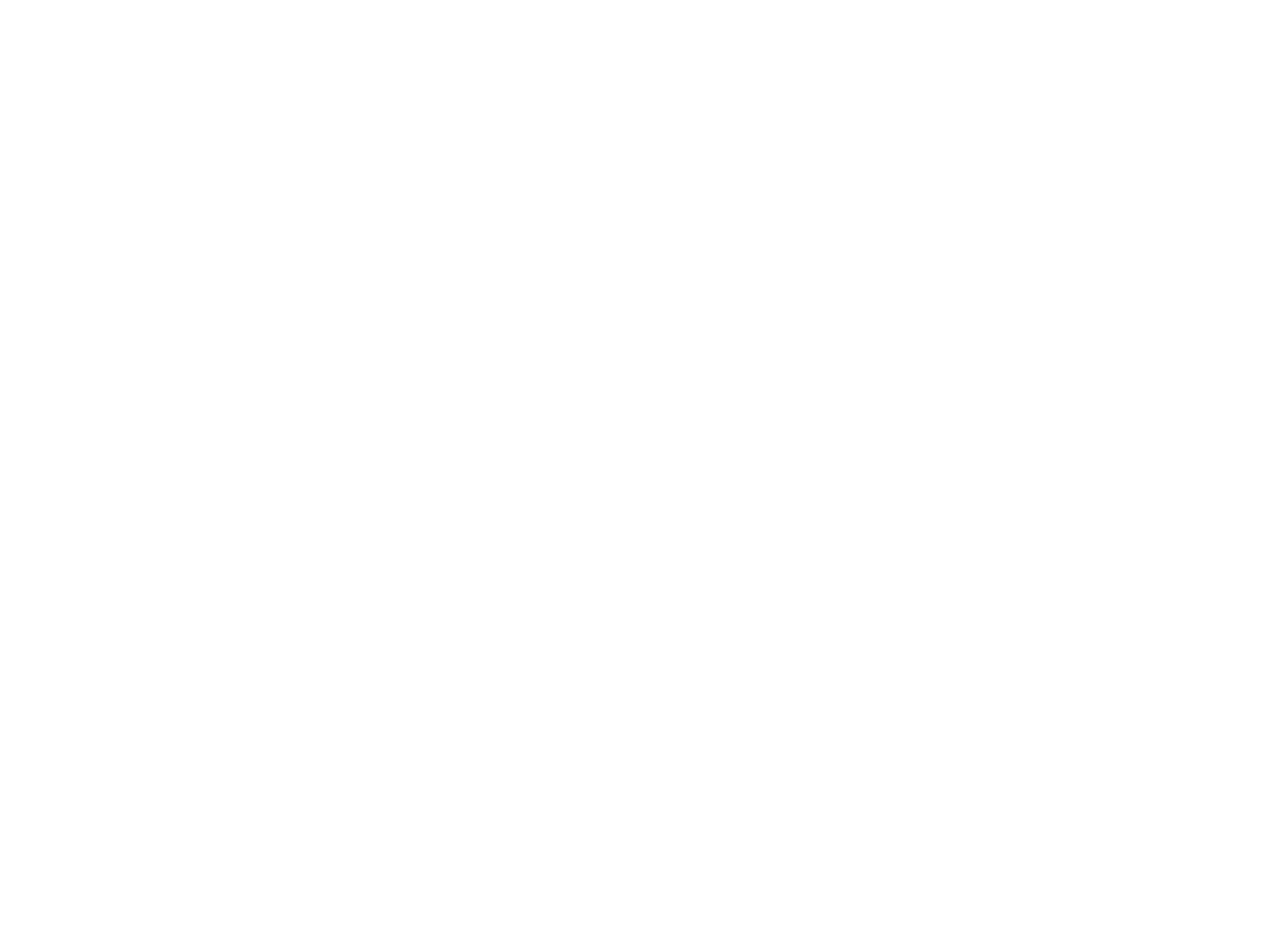
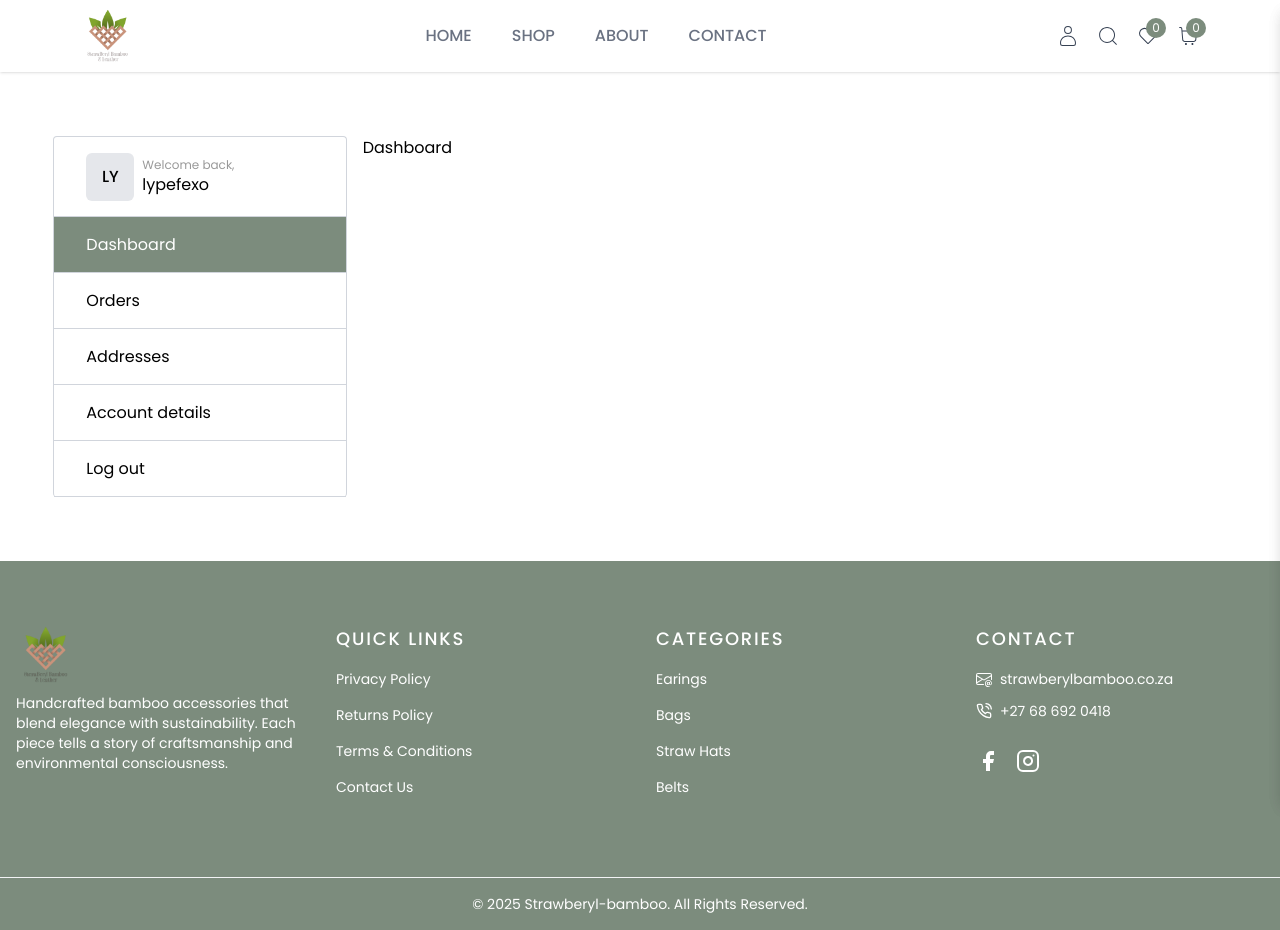
Before and after one commit to HlobisileLukhele/strawberyl-ecommerce, a React (Vite) app: page /account in a window 1280 px wide. Before the commit this address had no page. Before the commit the page ends 800 px from the top, so only its background shows below. Built offline with nearby package versions, Linux system fonts and the light colour scheme; a web font is replaced by a local one.

Commit message:
added user navigation when authenticated

```diff
--- a/src/App.jsx
+++ b/src/App.jsx
@@ -10,6 +10,8 @@
 import Wishlist from '@/pages/Wishlist';
 import Cart from '@/pages/Cart';
 import Checkout from '@/pages/Checkout';
+import UserNavbar from '@/shared/UserNavbar';
+import Dashboard from '@/pages/user/Dashboard';
 
  export default function App() {
   return (
@@ -23,6 +25,12 @@
           <Route path="wishlist" element={<Wishlist />} />
           <Route path="cart" element={<Cart />} />
           <Route path="checkout" element={<Checkout />} />
+
+          {/* authenticated user navigation */}
+          <Route path="/account" element={<UserNavbar/>}>
+            <Route index element={<Dashboard />} />
+          </Route>
+
         </Route>
         <Route path="/login" element={<SignIn />} />
         <Route path="/register" element={<SignUp />} />
--- /dev/null
+++ b/src/Pages/user/Dashboard.jsx
@@ -0,0 +1,5 @@
+export default function Dashboard() {
+  return (
+    <div>Dashboard</div>
+  )
+}
--- /dev/null
+++ b/src/shared/UserNavbar.jsx
@@ -0,0 +1,42 @@
+import { Link, Outlet, useLocation } from "react-router-dom";
+
+export default function UserNavbar() {
+
+    const location = useLocation();
+
+    const boxStyles = "h-14 flex border-b border-gray-300  items-center pl-8 hover:text-[#7c8c7d] duration-200"
+     const navStyles = (path) =>
+    `${location.pathname === path ? 'text-white bg-[#7c8c7d] hover:text-white' : ''}`;
+  return (
+    <section className="flex flex-col md:flex-row gap-y-5 md:gap-y-0 gap-x-4 py-16 w-11/12 mx-auto">
+        <div className="md:w-3/12 w-full border border-b-0 border-gray-300 h-auto rounded-sm">
+            <div className="h-20 flex border-b border-gray-300  items-center pl-8 gap-x-2">
+                <div className="bg-gray-200 h-12 w-12 font-medium rounded-md flex items-center justify-center">LY</div>
+                <div>
+                    <div className="text-xs opacity-40">Welcome back,</div>
+                    <p className="opacity-100">lypefexo</p>
+                </div>
+            </div>
+
+            <Link to="account" className={`${boxStyles}, ${navStyles('/account')}`}>
+                Dashboard
+            </Link>
+            <Link to="#" className={`${boxStyles}, ${navStyles('/orders')}`}>
+                Orders
+            </Link>
+            <Link to="#" className={`${boxStyles}, ${navStyles('/addresses')}`}>
+                Addresses
+            </Link>
+            <Link to="#" className={`${boxStyles}, ${navStyles('/account-details')}`}>
+                Account details
+            </Link>
+            <a href="#" className={boxStyles}>
+                Log out
+            </a>
+        </div>
+        <div className="md:w-7/12 w-full h-full">
+            <Outlet/>
+        </div>
+    </section>
+  )
+}
```
